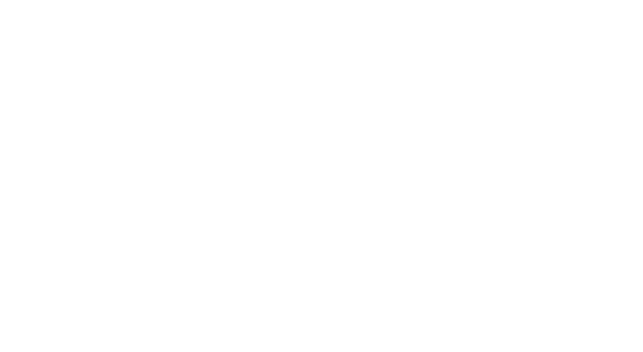
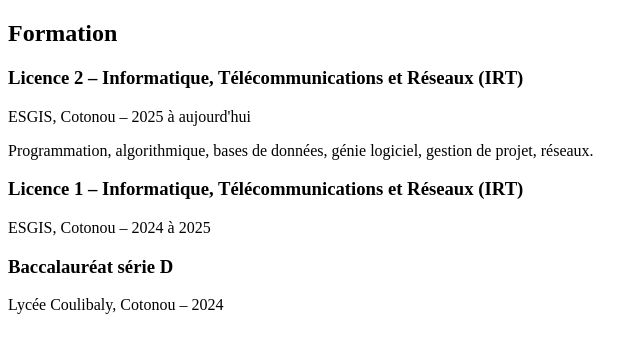
Before and after one commit to Jemima18/mon-cv, a plain HTML site: page index.html in a window 1280 px wide. Shown: the whole page, without its empty margins (0-643 px from the left). Drawn offline with Linux system fonts and the light colour scheme.

Commit message:
Mise en place de la section formations

```diff
--- a/index.html
+++ b/index.html
@@ -7,6 +7,17 @@
     <title>Document</title>
 </head>
 <body>
+    <section>
+        <h2>Formation</h2>
+        <h3>Licence 2 – Informatique, Télécommunications et Réseaux (IRT)</h3>
+        <p>ESGIS, Cotonou – 2025 à aujourd'hui</p>
+        <p>Programmation, algorithmique, bases de données, génie logiciel, gestion de projet, réseaux.</p>
 
+        <h3>Licence 1 – Informatique, Télécommunications et Réseaux (IRT)</h3>
+        <p>ESGIS, Cotonou – 2024 à 2025</p>
+
+        <h3>Baccalauréat série D</h3>
+        <p>Lycée Coulibaly, Cotonou – 2024</p>
+    </section>
 </body>
 </html>
```
